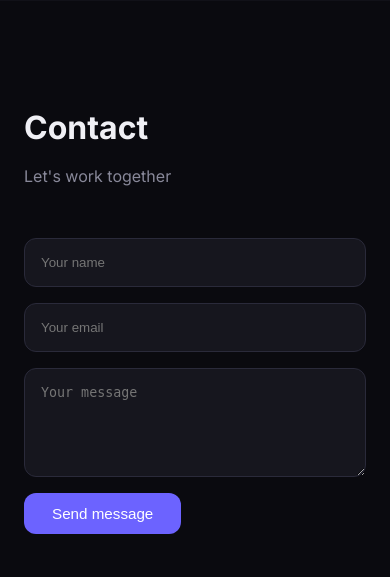
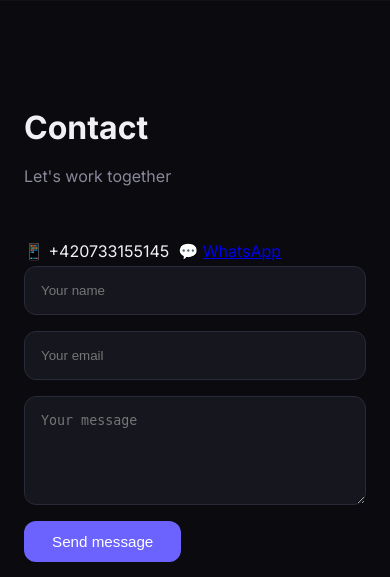
Before and after one commit to 1sayedmurtaza-lgtm/myPortfolio, a Django app: page / in a window 390 px wide. Shown: the part 1627-2204 px from the top of the page. Run offline with Django 5.2, Linux system fonts and the light colour scheme; data comes from the database, SQL or seed files in the repository.

Commit message:
Add mobile and WhatsApp contact info

```diff
--- a/backend/portfolio/templates/portfolio/index.html
+++ b/backend/portfolio/templates/portfolio/index.html
@@ -66,6 +66,7 @@
         <div class="container contact-wrap">
             <h2 class="section-title">Contact</h2>
             <p class="section-sub">Let's work together</p>
+            <p class="contact-info">📱 +420733155145&nbsp;&nbsp;💬 <a href="https://wa.me/420733155145" target="_blank" rel="noopener">WhatsApp</a></p>
             <form class="contact-form" id="contact-form">
                 <input type="text" name="name" placeholder="Your name" required />
                 <input type="email" name="email" placeholder="Your email" required />
```
